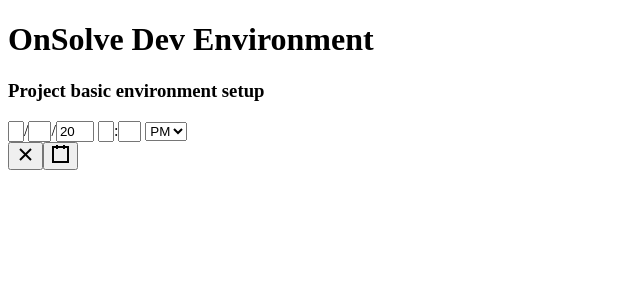
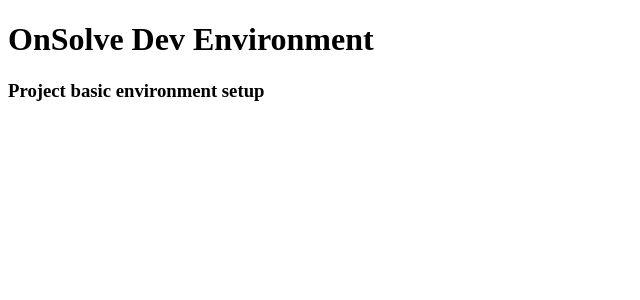
Before and after one commit to debnathrajdeep/todolistpoc, a React app: page / in a window 1280 px wide. Shown: the top 300 px of the page, without its empty margins (0-640 px from the left). Built offline with nearby package versions, Linux system fonts and the light colour scheme.

Commit message:
moved datepicker to new branch

```diff
--- a/package.json
+++ b/package.json
@@ -19,7 +19,6 @@
   "homepage": "https://github.com/debnathrajdeep/todolistpoc#readme",
   "dependencies": {
     "react": "^16.3.2",
-    "react-datetime-picker": "^1.3.1",
     "react-dom": "^16.3.2"
   },
   "devDependencies": {
--- a/src/component/App.js
+++ b/src/component/App.js
@@ -1,15 +1,9 @@
 import React, { Component } from 'react';
-import DateTimePicker from 'react-datetime-picker';
 
 export default class App extends Component {
   constructor(props) {
     super(props);
-    this.state = {date: new Date()};
-  }
-
-  onChange(data)
-  {
-    this.setState({ date : data })
+    this.state = {};
   }
 
   render() {
@@ -17,10 +11,6 @@ export default class App extends Component {
       <div>
         <h1>OnSolve Dev Environment</h1>
         <h3>Project basic environment setup</h3>
-        <DateTimePicker
-          onChange={data => this.onChange(data)}
-          value={this.state.date}
-        />
       </div>
     );
   }
```
Also changed, not shown: 1 other file (tests, documents, lock files or other folders).
